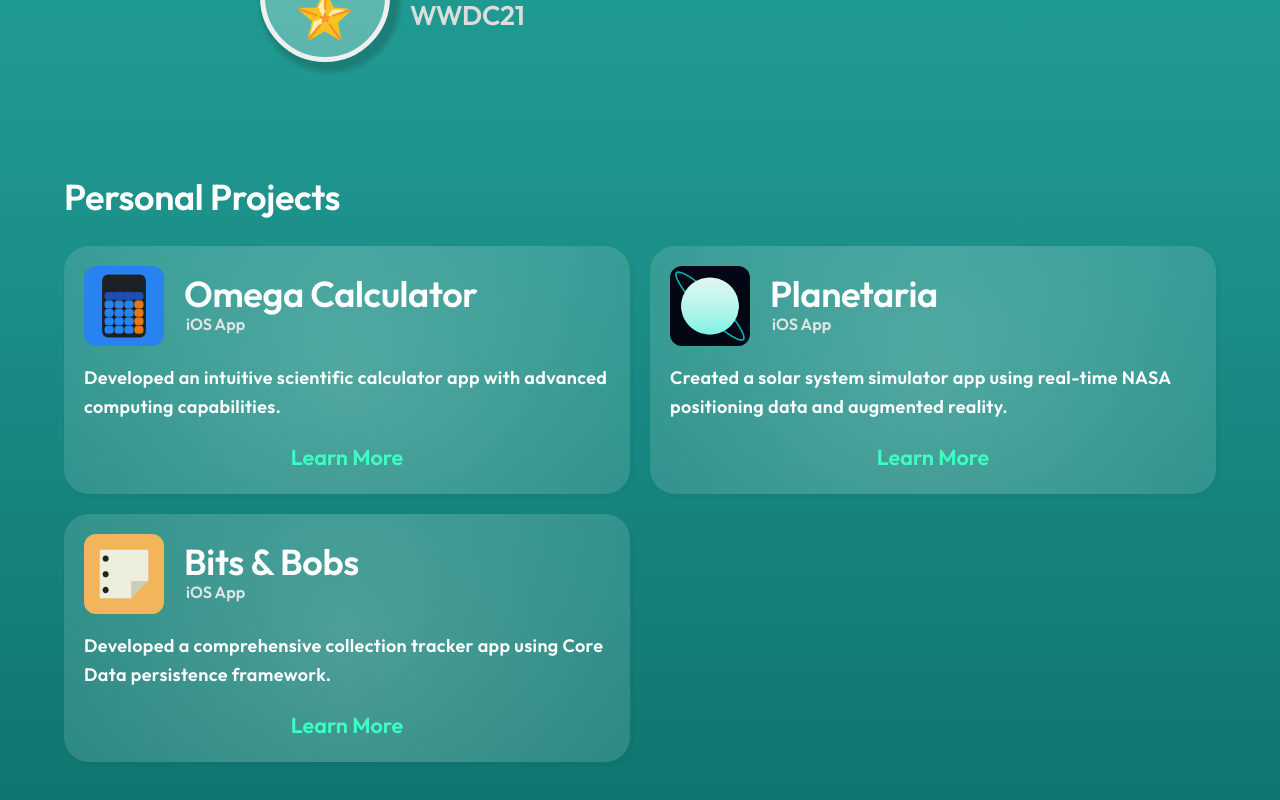
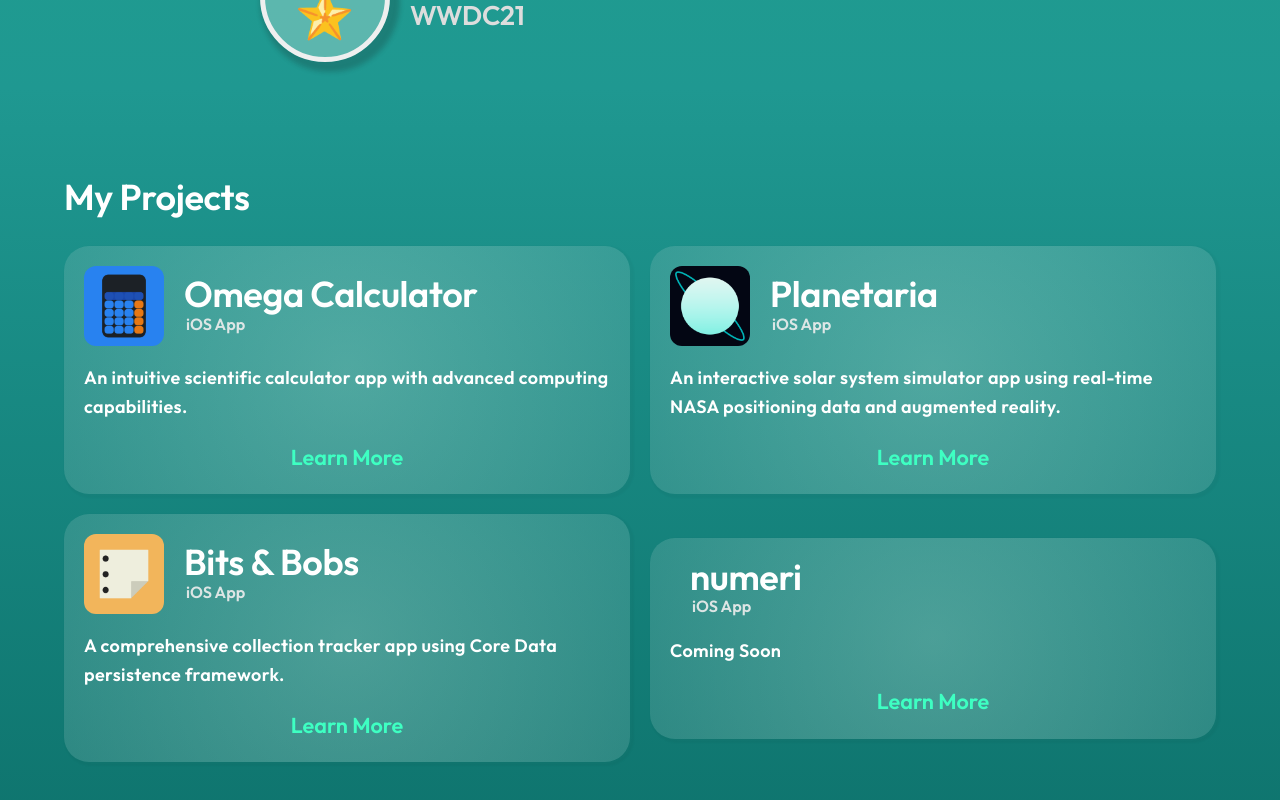
Before and after one commit to joerup/website, a Next.js app: page / in a window 1280 px wide. Shown: the part 1086-1886 px from the top of the page. Built offline with nearby package versions, Linux system fonts and the light colour scheme.

Commit message:
Changed some descriptions

```diff
--- a/src/pages/index.js
+++ b/src/pages/index.js
@@ -44,7 +44,7 @@
       <br/>
       <br/>
 
-      <h1 className={styles.headingXl}>Personal Projects</h1>
+      <h1 className={styles.headingXl}>My Projects</h1>
 
       <div className={styles.appgroup}>
         <AppLink
@@ -52,21 +52,28 @@
           subtitle="iOS App"
           icon="/images/Omega_Classic_Blue.png"
           link="https://www.omegacalculator.com/"
-          desc="Developed an intuitive scientific calculator app with advanced computing capabilities."
+          desc="An intuitive scientific calculator app with advanced computing capabilities."
         />
         <AppLink
           name="Planetaria"
           subtitle="iOS App"
           icon="/images/Planetaria.png"
           link="https://planetaria.app/"
-          desc="Created a solar system simulator app using real-time NASA positioning data and augmented reality."
+          desc="An interactive solar system simulator app using real-time NASA positioning data and augmented reality."
         />
         <AppLink
           name="Bits & Bobs"
           subtitle="iOS App"
           icon="/images/BitsAndBobs.png"
           link="https://github.com/joerup2004/bits-bobs"
-          desc="Developed a comprehensive collection tracker app using Core Data persistence framework."
+          desc="A comprehensive collection tracker app using Core Data persistence framework."
+        />
+        <AppLink
+          name="numeri"
+          subtitle="iOS App"
+          icon=""
+          link=""
+          desc="Coming Soon"
         />
       </div>
 
```
